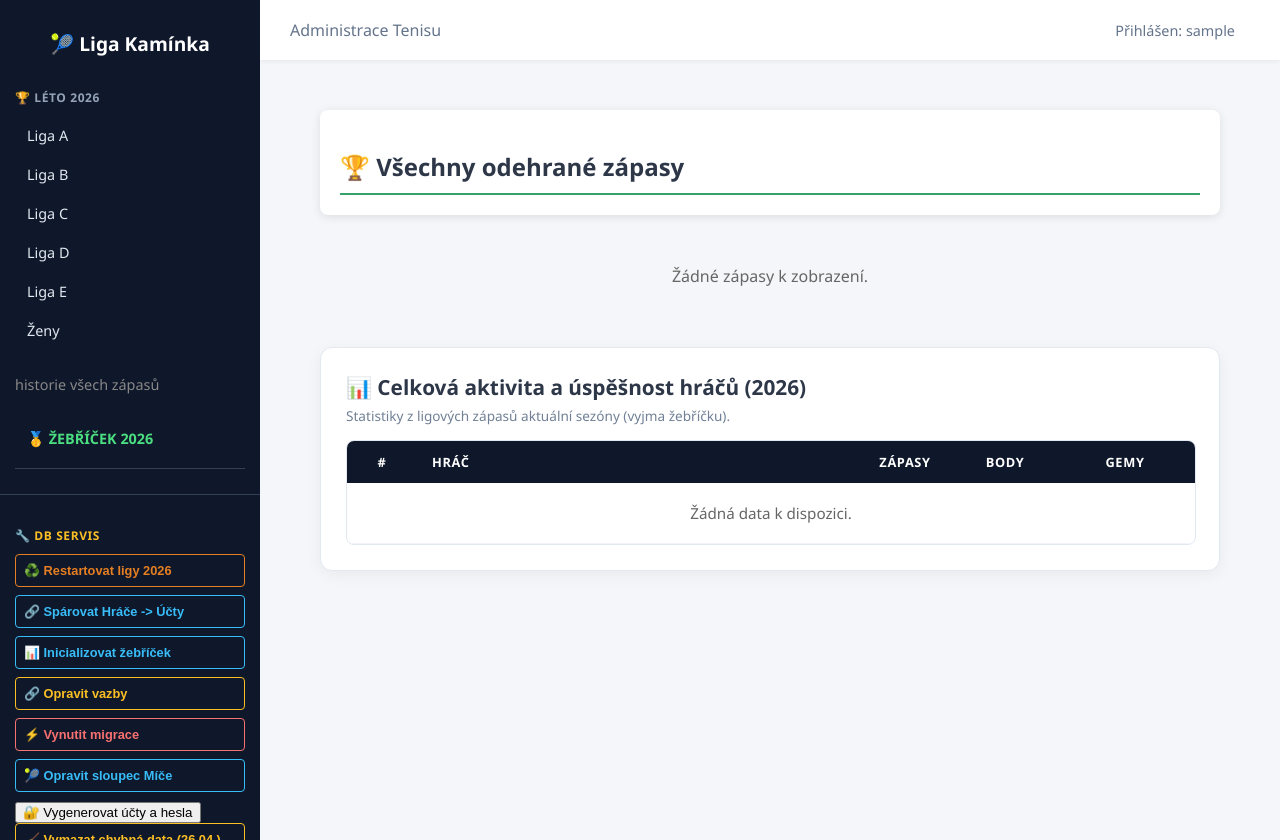
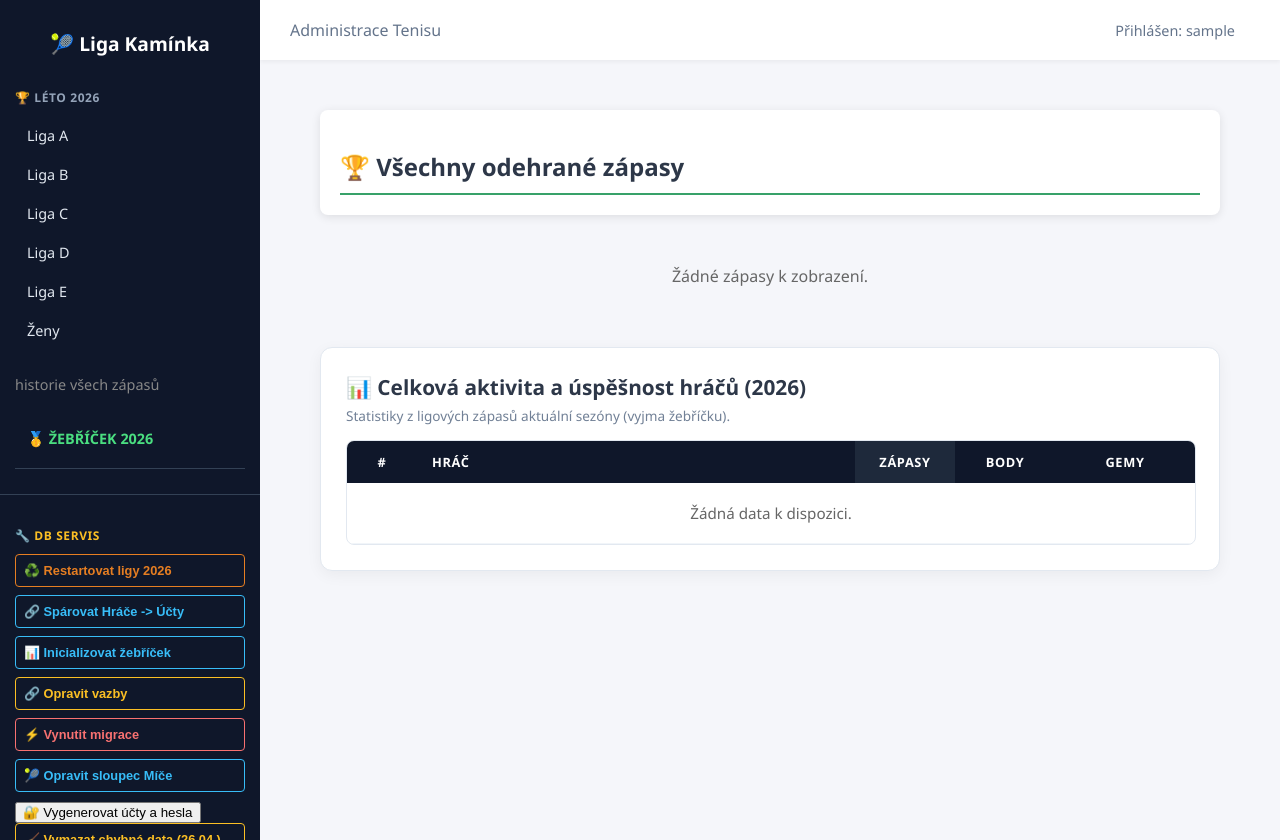
Before and after one commit to JiriCharousek/djangosport, a Django app: page /kaminka/tenis/historie/ in a window 1280 px wide. Run offline with Django 5.2, Linux system fonts and the light colour scheme; the visitor is signed in with stand-in values (Sample User, id 1); data that the repository does not hold is empty; parts of the project's set-up code (start-up, migrations or seed data) failed here and were passed over.

Commit message:
statistiky

```diff
--- a/tenis_app/templates/tenis_app/vsechny_zapasy.html
+++ b/tenis_app/templates/tenis_app/vsechny_zapasy.html
@@ -176,7 +176,7 @@
                     <tr style="background: #0f172a; color: white;">
                         <th style="padding: 12px 10px; font-size: 0.8rem; text-align: center; width: 50px;">#</th>
                         <th style="padding: 12px 15px; font-size: 0.8rem; text-align: left;">Hráč</th>
-                        <th style="padding: 12px 10px; font-size: 0.8rem; text-align: center; width: 80px;">Zápasy</th>
+                        <th style="padding: 12px 10px; font-size: 0.8rem; text-align: center; width: 80px; background: #1e293b;">Zápasy</th>
                         <th style="padding: 12px 10px; font-size: 0.8rem; text-align: center; width: 80px;">Body</th>
                         <th style="padding: 12px 10px; font-size: 0.8rem; text-align: center; width: 120px;">Gemy</th>
                     </tr>
@@ -194,10 +194,10 @@
                                 {% endif %}
                             </td>
                             <td style="padding: 12px 10px; text-align: center;">
-                                <span style="background: #edf2f7; color: #2d3748; padding: 3px 8px; border-radius: 6px; font-weight: bold; font-size: 0.85rem;">
-                                    {{ řádek.pocet_zapasu }}
-                                </span>
-                            </td>
+									<span style="background: #0284c7; color: white; padding: 4px 10px; border-radius: 6px; font-weight: bold; font-size: 0.9rem;">
+										{{ řádek.pocet_zapasu }}
+									</span>
+							</td>
                             <td style="padding: 12px 10px; text-align: center; font-weight: 800; color: #2e7d32; font-size: 1rem;">
                                 {{ řádek.body }}
                             </td>
--- a/tenis_app/views.py
+++ b/tenis_app/views.py
@@ -417,9 +417,9 @@ def prehled_vsech_zapasu(request):
     statistiky_hracu = list(data_hracu.values())
     statistiky_hracu.sort(
         key=lambda x: (
+            x['pocet_zapasu'],
             x['body'],
-            x['rozdil_gemu'],
-            x['pocet_zapasu']
+            x['rozdil_gemu']
         ),
         reverse=True
     )
```
Also changed, not shown: 1 other file.
